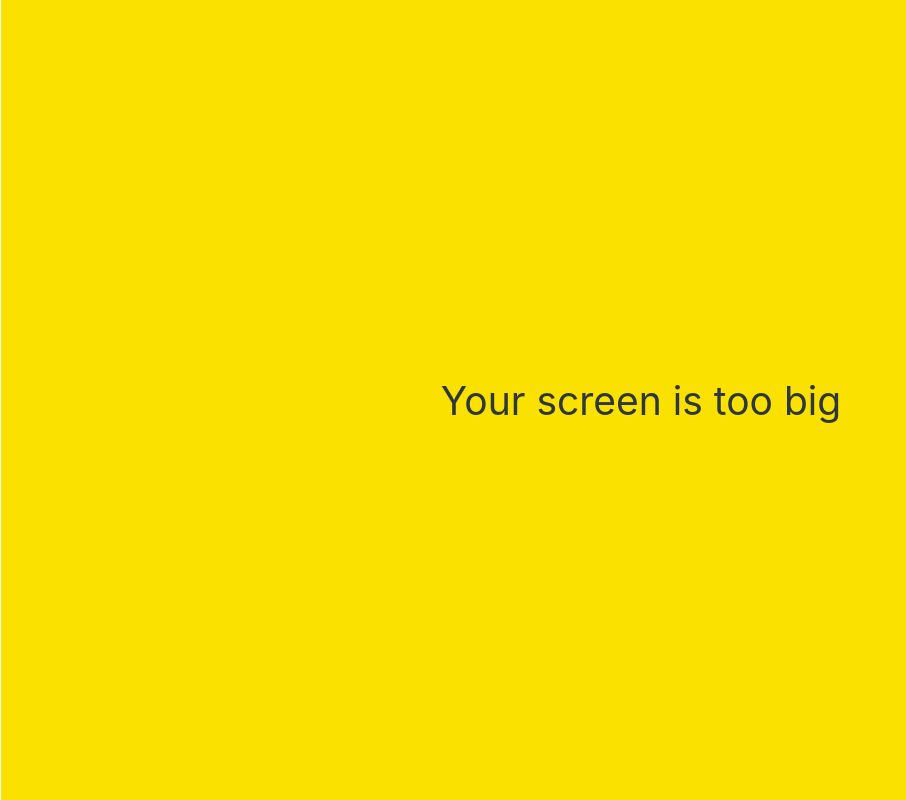
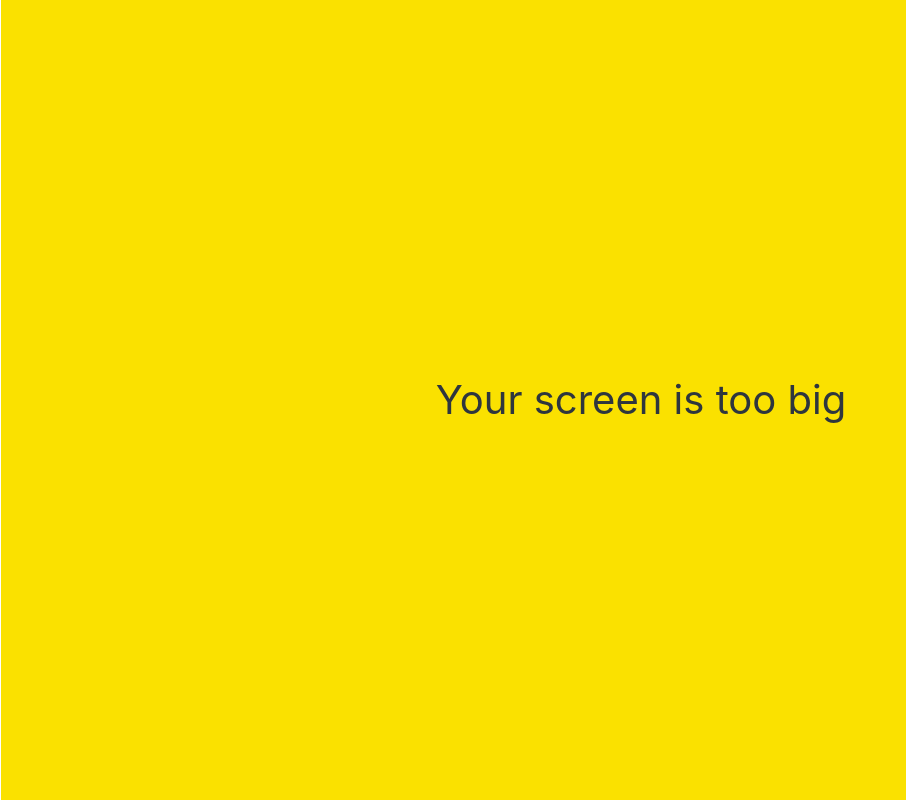
Before and after one commit to JaydeSong/kokoa-clon-2022, a plain HTML site: page index.html in a window 1280 px wide. Shown: the whole page, without its empty margins (0-906 px from the left). Drawn offline with Linux system fonts and the light colour scheme.

Commit message:
Update no-mobile.css

```diff
--- a/css/components/no-mobile.css
+++ b/css/components/no-mobile.css
@@ -8,7 +8,7 @@
   justify-content: center;
   align-items: center;
   top: 0;
-  font-size: 39px;
+  font-size: 40px;
 }
 
 @media screen and (max-width: 645px) {
```
